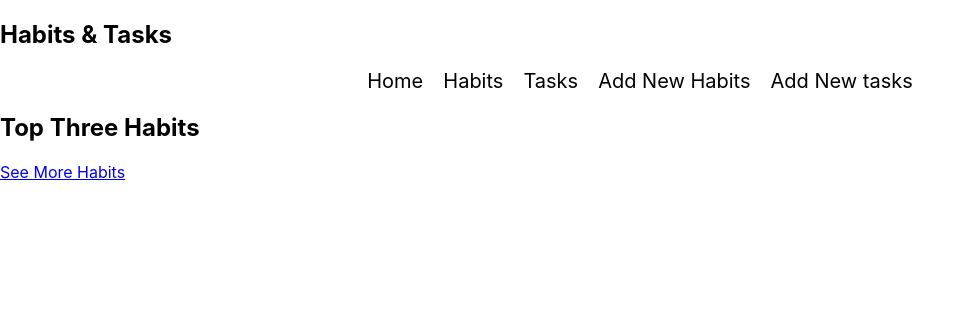
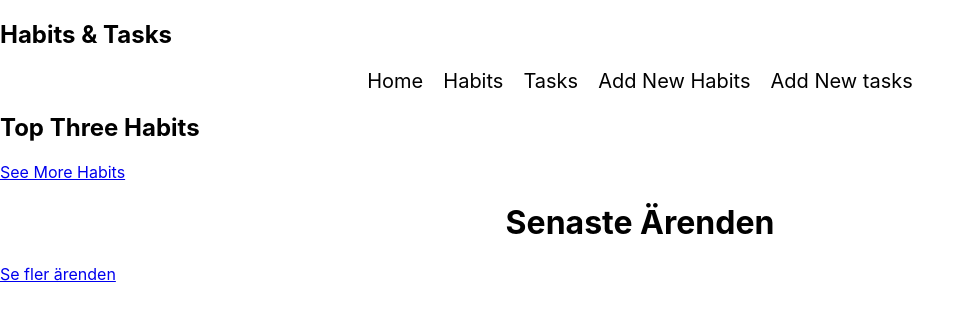
Before and after one commit to SainaFirooz/habits-and-tasks-app, a React (Create React App) app: page / in a window 1280 px wide. Shown: the top 320 px of the page, without its empty margins (0-975 px from the left). Built offline with nearby package versions, Linux system fonts and the light colour scheme.

Commit message:
Merger nummer två

```diff
--- a/src/pages/HomePage.jsx
+++ b/src/pages/HomePage.jsx
@@ -1,9 +1,15 @@
 import Nav from "../compartments/Nav";
 import "./style.css";
 import { Link } from "react-router-dom";
+import { TaskContext } from './TaskContext';
+import React, { useContext } from 'react';
 
 const HomePage = ({ topThreeHabits }) => {
 
+  const { tasks } = useContext(TaskContext);
+
+
+  const latestTasks = [...tasks].sort((a, b) => b.id - a.id).slice(0, 3);
 
 
   return (
@@ -23,6 +29,23 @@ const HomePage = ({ topThreeHabits }) => {
           <Link to="/habits">See More Habits</Link>
         </div>
       </div>
+      <div>
+      <h1>Senaste Ärenden</h1>
+            {latestTasks.map(task => (
+                <div key={task.id}>
+                    <h3>{task.title}</h3>
+                    <p>{task.description}</p>
+                    <p>Tidsestimat: {task.estimate}</p>
+                    <p>Typ: {task.type}</p>
+                    <p>Status: {task.completed ? 'Slutfört' : 'Ej slutfört'}</p>
+                </div>
+            ))}
+            <Link to="/tasks">Se fler ärenden</Link>
+      </div>
+
+
+
+
     </>
   );
 };
```
